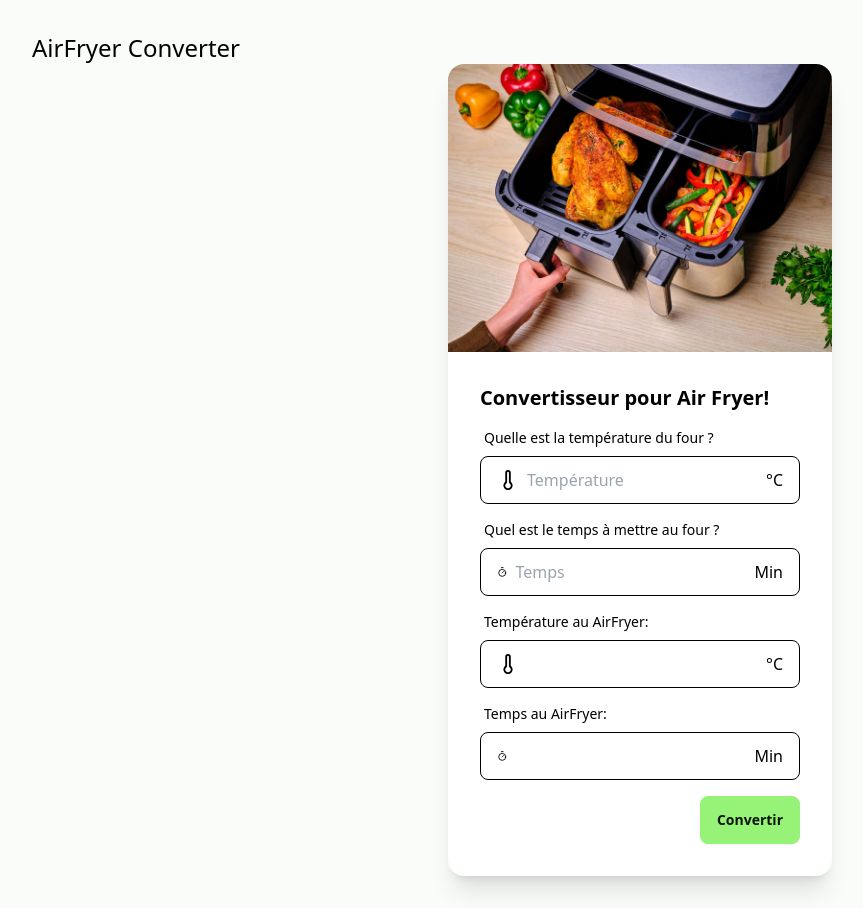
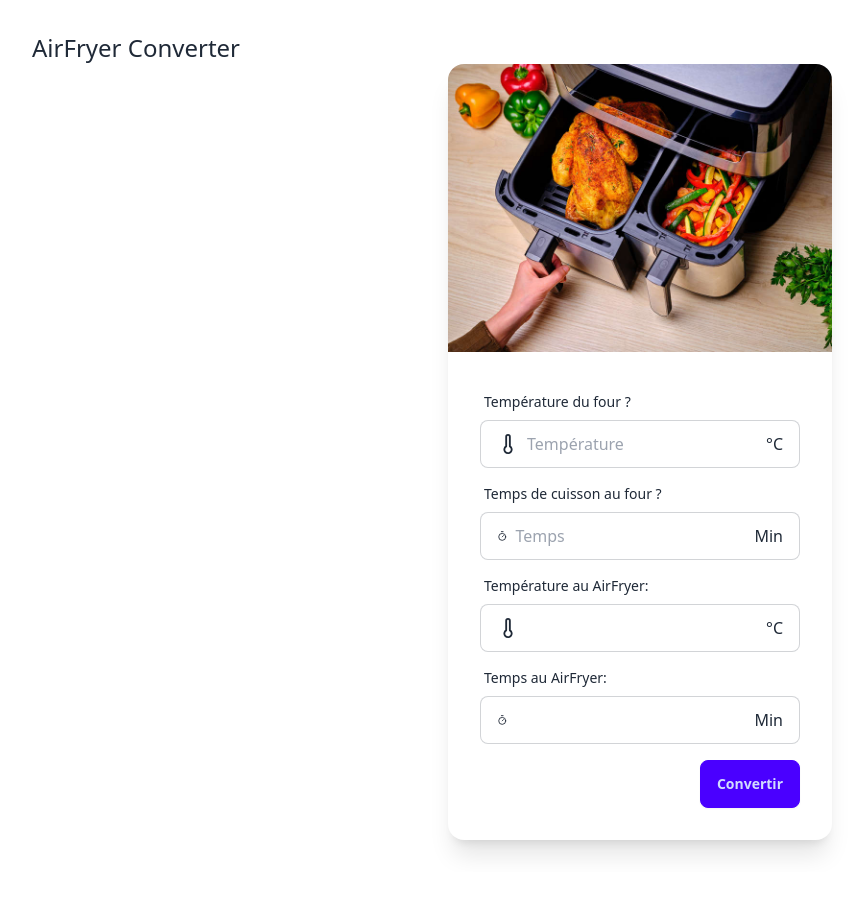
Before and after one commit to ThomasCouteau/AirFryerConverter, a Vue app: page / in a window 1280 px wide. Shown: the whole page, without its empty margins (0-863 px from the left). After the commit the page ends 872 px from the top, so only its background shows below. Built offline with nearby package versions, Linux system fonts and the light colour scheme.

Commit message:
👌 IMPROVE: dark and light mode

```diff
--- a/src/App.vue
+++ b/src/App.vue
@@ -2,6 +2,7 @@
 import { ref, computed, watchEffect } from 'vue';
 import IconTimer from '@/components/icons/IconTimer.vue';
 import IconThermometer from '@/components/icons/IconThermometer.vue';
+import ThemeController from '@/components/ThemeController.vue';
 
 const tempFurnace = ref(null);
 const timeFurnace = ref(null);
@@ -39,6 +40,7 @@
 <template>
   <header>
     <h1 class="text-2xl">AirFryer Converter</h1>
+    <ThemeController />
   </header>
 
   <main class="flex items-center justify-center">
@@ -47,7 +49,6 @@
         <img src="@/assets/airfryer.jpg" alt="Shoes" />
       </figure>
       <div class="card-body">
-        <h2 class="card-title">Convertisseur pour Air Fryer!</h2>
         <form
           @submit.prevent="convertToAirfryer"
           method="post"
@@ -56,9 +57,7 @@
           <div class="flex flex-col items-center space-y-2">
             <label class="form-control w-full max-w-xs">
               <div class="label">
-                <span class="label-text"
-                  >Quelle est la température du four ?</span
-                >
+                <span class="label-text">Température du four ?</span>
               </div>
               <label class="input input-bordered flex items-center gap-2">
                 <IconThermometer />
@@ -75,9 +74,7 @@
 
             <label class="form-control w-full max-w-xs">
               <div class="label">
-                <span class="label-text"
-                  >Quel est le temps à mettre au four ?</span
-                >
+                <span class="label-text">Temps de cuisson au four ?</span>
               </div>
               <label class="input input-bordered flex items-center gap-2">
                 <IconTimer />
--- /dev/null
+++ b/src/components/ThemeController.vue
@@ -0,0 +1,28 @@
+<template>
+  <label class="swap swap-rotate hidden" @click="changeTheme">
+    <!-- this hidden checkbox controls the state -->
+    <input value="light" type="checkbox" class="theme-controller" />
+
+    <!-- sun icon -->
+    <svg
+      class="swap-off h-10 w-10 fill-current"
+      xmlns="http://www.w3.org/2000/svg"
+      viewBox="0 0 24 24"
+    >
+      <path
+        d="M5.64,17l-.71.71a1,1,0,0,0,0,1.41,1,1,0,0,0,1.41,0l.71-.71A1,1,0,0,0,5.64,17ZM5,12a1,1,0,0,0-1-1H3a1,1,0,0,0,0,2H4A1,1,0,0,0,5,12Zm7-7a1,1,0,0,0,1-1V3a1,1,0,0,0-2,0V4A1,1,0,0,0,12,5ZM5.64,7.05a1,1,0,0,0,.7.29,1,1,0,0,0,.71-.29,1,1,0,0,0,0-1.41l-.71-.71A1,1,0,0,0,4.93,6.34Zm12,.29a1,1,0,0,0,.7-.29l.71-.71a1,1,0,1,0-1.41-1.41L17,5.64a1,1,0,0,0,0,1.41A1,1,0,0,0,17.66,7.34ZM21,11H20a1,1,0,0,0,0,2h1a1,1,0,0,0,0-2Zm-9,8a1,1,0,0,0-1,1v1a1,1,0,0,0,2,0V20A1,1,0,0,0,12,19ZM18.36,17A1,1,0,0,0,17,18.36l.71.71a1,1,0,0,0,1.41,0,1,1,0,0,0,0-1.41ZM12,6.5A5.5,5.5,0,1,0,17.5,12,5.51,5.51,0,0,0,12,6.5Zm0,9A3.5,3.5,0,1,1,15.5,12,3.5,3.5,0,0,1,12,15.5Z"
+      />
+    </svg>
+
+    <!-- moon icon -->
+    <svg
+      class="swap-on h-10 w-10 fill-current"
+      xmlns="http://www.w3.org/2000/svg"
+      viewBox="0 0 24 24"
+    >
+      <path
+        d="M21.64,13a1,1,0,0,0-1.05-.14,8.05,8.05,0,0,1-3.37.73A8.15,8.15,0,0,1,9.08,5.49a8.59,8.59,0,0,1,.25-2A1,1,0,0,0,8,2.36,10.14,10.14,0,1,0,22,14.05,1,1,0,0,0,21.64,13Zm-9.5,6.69A8.14,8.14,0,0,1,7.08,5.22v.27A10.15,10.15,0,0,0,17.22,15.63a9.79,9.79,0,0,0,2.1-.22A8.11,8.11,0,0,1,12.14,19.73Z"
+      />
+    </svg>
+  </label>
+</template>
--- a/tailwind.config.js
+++ b/tailwind.config.js
@@ -5,31 +5,6 @@
   theme: { extend: {} },
   plugins: [require('daisyui')],
   daisyui: {
-    themes: [
-      {
-        mytheme: {
-          background: 'hsl(105, 36%, 98%)',
-          foreground: 'hsl(105, 63%, 2%)',
-          muted: 'hsl(285, 30%, 93%)',
-          mutedForeground: 'hsl(285, 7%, 31%)',
-          popover: 'hsl(105, 36%, 97%)',
-          popoverForeground: 'hsl(105, 63%, 1%)',
-          card: 'hsl(105, 36%, 97%)',
-          cardForeground: 'hsl(105, 63%, 1%)',
-          border: 'hsl(220, 13%, 91%)',
-          input: 'hsl(220, 13%, 91%)',
-          primary: 'hsl(105, 84%, 71%)',
-          primaryForeground: 'hsl(105, 84%, 11%)',
-          secondary: 'hsl(285, 84%, 71%)',
-          secondaryForeground: 'hsl(285, 84%, 11%)',
-          accent: 'hsl(285, 84%, 71%)',
-          accentForeground: 'hsl(285, 84%, 11%)',
-          destructive: 'hsl(8, 90%, 39%)',
-          destructiveForeground: 'hsl(8, 90%, 99%)',
-          ring: 'hsl(105, 84%, 71%)',
-          radius: '0.5rem',
-        },
-      },
-    ],
+    themes: ['light', 'dark'],
   },
 };
```
